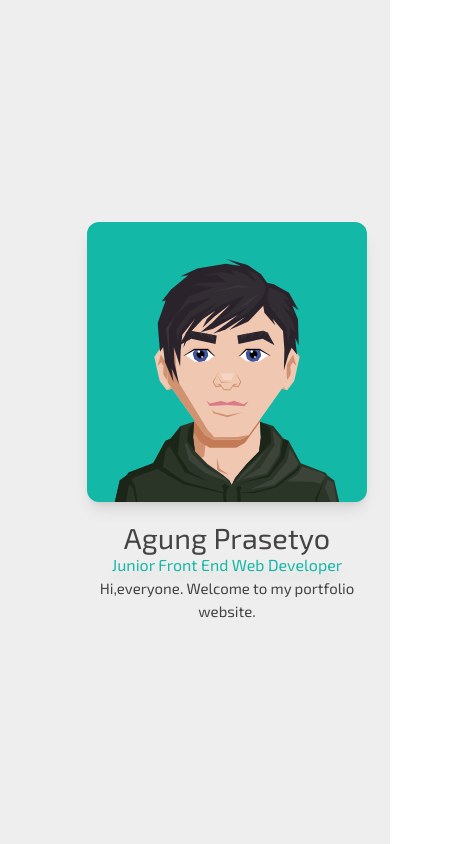
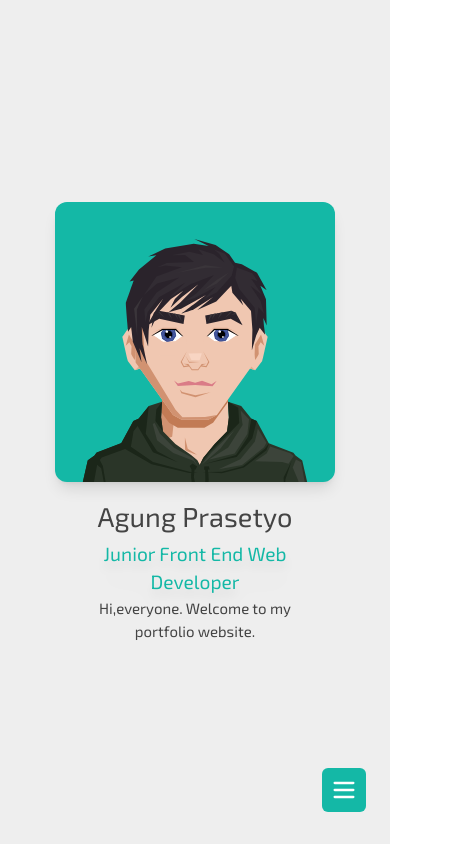
Before and after one commit to prazzdev/portofolio-10-24, a React (Vite) app: page / in a window 390 px wide. Shown: the whole page, 454 px wide, since content can reach past the window. Built offline with nearby package versions, Linux system fonts and the light colour scheme.

Commit message:
refactoring and responsive to mobile

```diff
--- a/package.json
+++ b/package.json
@@ -13,7 +13,6 @@
     "@apollo/client": "^3.11.8",
     "animate.css": "^4.1.1",
     "aos": "^2.3.4",
-    "daisyui": "^4.12.13",
     "graphql": "^16.9.0",
     "react": "^18.3.1",
     "react-dom": "^18.3.1",
@@ -29,6 +28,7 @@
     "@types/react-dom": "^18.3.1",
     "@vitejs/plugin-react-swc": "^3.5.0",
     "autoprefixer": "^10.4.20",
+    "daisyui": "^4.12.13",
     "eslint": "^9.13.0",
     "eslint-plugin-react": "^7.37.1",
     "eslint-plugin-react-hooks": "^5.0.0",
--- a/src/components/NavMenu/index2.jsx
+++ b/src/components/NavMenu/index2.jsx
@@ -33,19 +33,19 @@ export default function NavMenu() {
                 About
               </Link>
               <Link
-                to="/skills"
+                to="/skill"
                 className="font-bold px-4 py-2 bg-white text-black rounded-md shadow-md mb-3 transition hover:bg-gray-100"
               >
-                Skills
+                Skill
               </Link>
               <Link
-                to="/projects"
+                to="/project"
                 className="font-bold px-4 py-2 bg-white text-black rounded-md shadow-md mb-3 transition hover:bg-gray-100"
               >
-                Projects
+                Project
               </Link>
               <Link
-                to="/blogs"
+                to="/blog"
                 className="font-bold px-4 py-2 bg-white text-black rounded-md shadow-md mb-3 transition hover:bg-gray-100"
               >
                 Blog
--- a/src/layouts/MainLayout/index.jsx
+++ b/src/layouts/MainLayout/index.jsx
@@ -18,14 +18,14 @@ const MainLayout = (props) => {
       <Header />
       <div
         id="container"
-        className="relative flex flex-column max-h-[100vh] min-w-[100vw] lg:min-w-[50vw] lg:max-w-[50vw] mx-auto"
-        data-aos="fade-right"
-        data-aos-easing="ease-in-out"
-        data-aos-duration="600"
+        className="relative flex flex-column max-h-[100vh] min-w-[100%] lg:min-w-[60vw] lg:max-w-[60vw] 2xl:min-w-[50vw] mx-auto"
+        // data-aos="fade-right"
+        // data-aos-easing="ease-in-out"
+        // data-aos-duration="600"
       >
         {children}
       </div>
-      {/* <NavMenu /> */}
+      <NavMenu />
       <Footer />
     </>
   );
--- a/src/pages/blog/index.jsx
+++ b/src/pages/blog/index.jsx
@@ -10,14 +10,13 @@ const BlogPage = () => {
 
   return (
     <>
-      <DefaultLayout pageTitle="Blog">
-        <div className="lg:px-[3em] py-[1.5em] lg:py-[5em] pb-[2em]">
+      <DefaultLayout>
         <section
           id="blog"
-            className="min-h-[100svh] flex justify-between mb-2 px-6"
+          className="min-h-[100svh] flex justify-between mb-2 lg:px-6 lg:py-6"
         >
-            <div className="w-full lg:w-[70%]">
-              <HeadingTitle text="Blogs" />
+          <div className="w-full lg:w-[70%] pb-10 lg:pb-0">
+            <HeadingTitle text="Blog" />
             {loading && <p>Loading...</p>}
             {error && <p>Error: {error.message}</p>}
             <div className="min-w-[75svw] flex flex-col lg:flex-row flex-wrap items-center gap-4 py-[1em]">
@@ -28,7 +27,7 @@ const BlogPage = () => {
                     target="_blank"
                     rel="noreferrer"
                     key={i}
-                      className="sm:w-[100%] lg:w-[360px] min-h-[315px] lg:mr-1 mb-1 flex flex-col px-6 py-6 rounded-2xl overflow-hidden bg-white shadow-md hover:bg-gray-100 hover:-translate-y-2 hover:shadow-lg transition"
+                    className="sm:w-[100%] lg:w-[330px] min-h-[315px] lg:mr-1 mb-1 flex flex-col px-6 py-6 rounded-2xl overflow-hidden bg-white shadow-md hover:bg-gray-100 hover:-translate-y-2 hover:shadow-lg transition"
                   >
                     <div
                       id="head"
@@ -45,24 +44,22 @@ const BlogPage = () => {
                         className="max-h-[150px] object-cover rounded-t-lg"
                       />
                       <div className="flex flex-row justify-between items-center mt-4">
-                          <h3 className="font-bold text-xl">{node.title}</h3>
+                        <h3 className="font-bold text-xl lg:text-lg text-left">
+                          {node.title}
+                        </h3>
                       </div>
                     </div>
-                      <div
-                        id="desc"
-                        className="mb-5 text-justify flex lg:hidden"
-                      >
+                    <div id="desc" className="mb-5 text-justify flex lg:hidden">
                       <span className="">{node.brief}</span>
-                        <a href={node.url} target="_blank" rel="noreferrer">
+                      {/* <a href={node.url} target="_blank" rel="noreferrer">
                         Read more
-                        </a>
+                      </a> */}
                     </div>
                   </a>
                 ))}
             </div>
           </div>
         </section>
-        </div>
       </DefaultLayout>
     </>
   );
--- a/src/pages/home/index.jsx
+++ b/src/pages/home/index.jsx
@@ -3,23 +3,26 @@ import MainLayout from "../../layouts/MainLayout";
 const Home = () => {
   return (
     <MainLayout pageTitle="Agung Prasetyo | Junior Front End Web Developer">
-      <div className="flex flex-col-reverse lg:flex-row justify-between items-center gap-5 lg:gap-0 mx-auto w-[100%] max-h-[50vh]">
-        <div className="sm:flex flex-col px-10 lg:p-0">
-          <h1 className="font-bold text-[1.8em] lg:text-[2.5em] text-center lg:text-left">
+      <div className="flex flex-col-reverse lg:flex-row justify-between items-center gap-5 lg:gap-0 mx-auto w-[100%] max-h-[100vh]">
+        <div className="flex flex-col px-10 lg:p-0">
+          <h1 className="font-bold text-[1.7em] lg:text-[2.5em] 2xl:text-[3em] text-center lg:text-left mb-2 lg:mb-0 2xl:mb-2">
             Agung Prasetyo
           </h1>
           <h3
             id="typewriter"
-            className="text-teal-500 font-bold sm:text-[20px] lg:text-[25px] text-center lg:text-start drop-shadow-xl"
+            className="text-teal-500 font-bold text-[1.2em] lg:text-[25px] 2xl:text-[2em] text-center lg:text-start drop-shadow-xl 2xl:mb-3"
           >
             Junior Front End Web Developer
           </h3>
-          <p className="text-[15px] lg:text-lg text-center lg:text-start">
+          <p className="text-[15px] lg:text-lg 2xl:text-xl text-center lg:text-start">
             Hi,everyone. Welcome to my portfolio website.
           </p>
         </div>
-        <div className="h-[280px] w-[280px] bg-teal-500 lg:bg-[#eee] lg:-mt-[3em] rounded-xl lg:rounded-none shadow-lg lg:shadow-none">
-          <img src={"/images/me/me1.svg"} width={500} height={500} />
+        <div className="h-[280px] w-[280px] bg-teal-500 lg:bg-[#eee] lg:-mt-[5em] 2xl:-mt-[9em] rounded-xl lg:rounded-none shadow-lg lg:shadow-none">
+          <img
+            src={"/images/me/me1.svg"}
+            className="min-w-[10em] 2xl:min-w-[22em]"
+          />
         </div>
       </div>
     </MainLayout>
--- a/tailwind.config.js
+++ b/tailwind.config.js
@@ -4,5 +4,5 @@ export default {
   theme: {
     extend: {},
   },
-  plugins: [],
+  plugins: [require("daisyui")],
 };
```
Also changed, not shown: 1 other file (tests, documents, lock files or other folders). Lines whose indentation alone changed are shown as unchanged.
